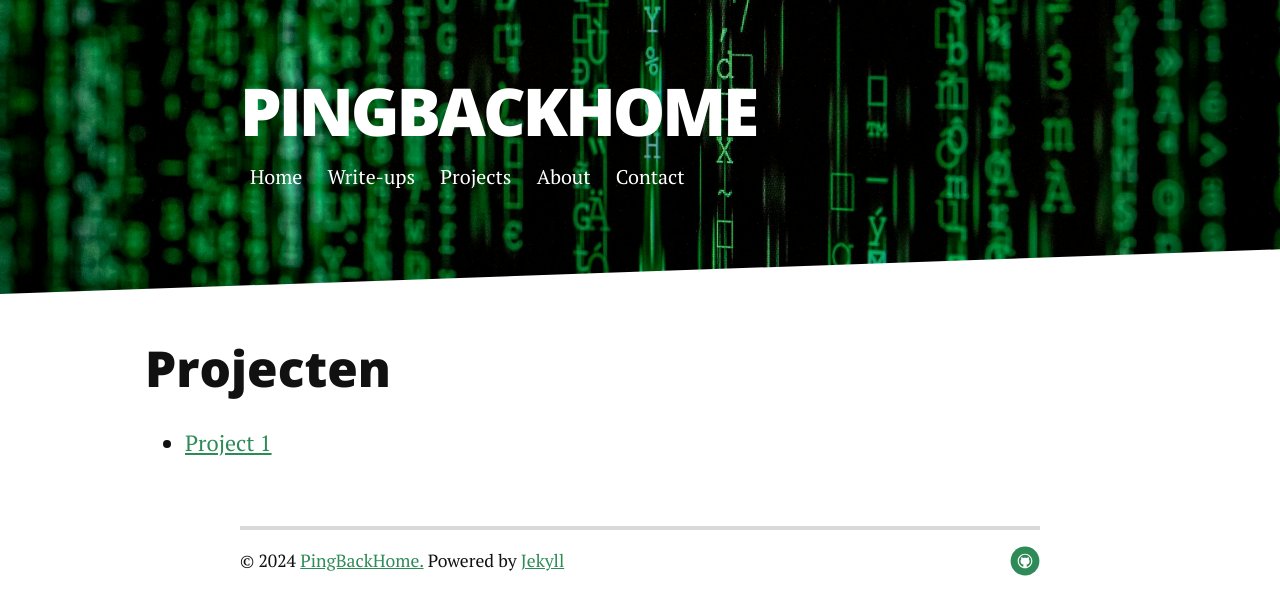
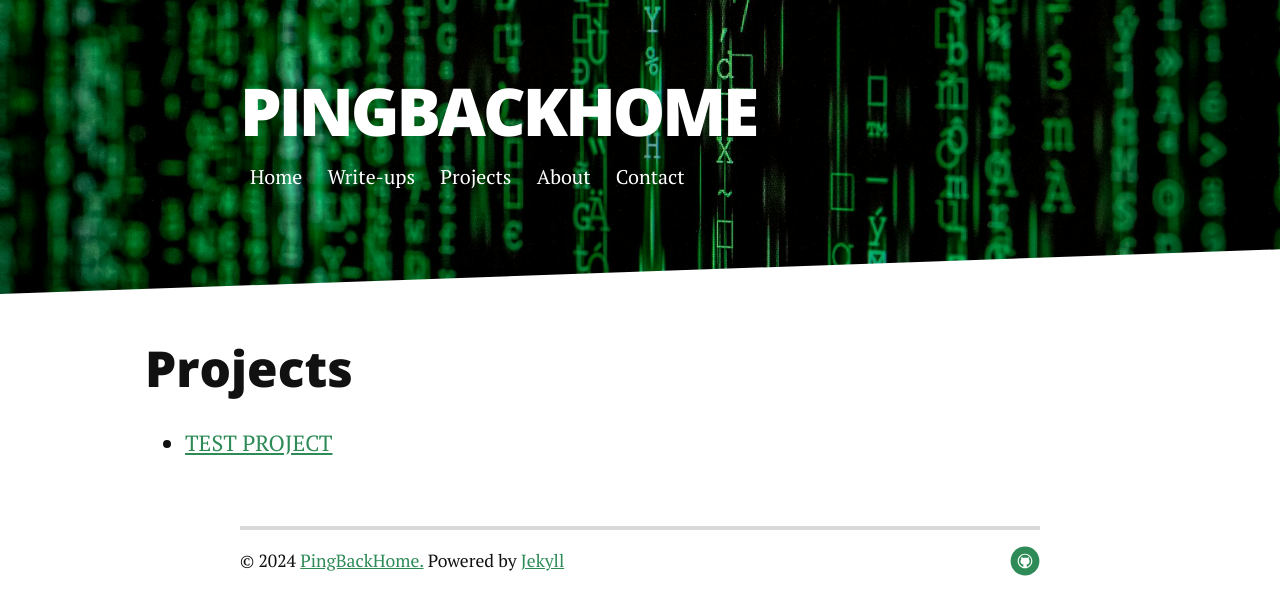
Before and after one commit to PingBackHome/PingBackHome.github.io, a Jekyll site: the page built from projects.md, in a window 1280 px wide. Shown: the top 615 px of the page. Built offline with Jekyll 4.4.1, drawn with Linux system fonts in a browser that asks for light colours; nearby versions of some CDN libraries.

Commit message:
Update projects.md

```diff
--- a/projects.md
+++ b/projects.md
@@ -4,6 +4,6 @@ title: Projects
 permalink: /projects/
 ---
 
-## Projecten
+## Projects
 
-- [Project 1](/_projects/2024-03-11-test.md)
+- [TEST PROJECT](/_projects/2024-03-11-test.md)
```
